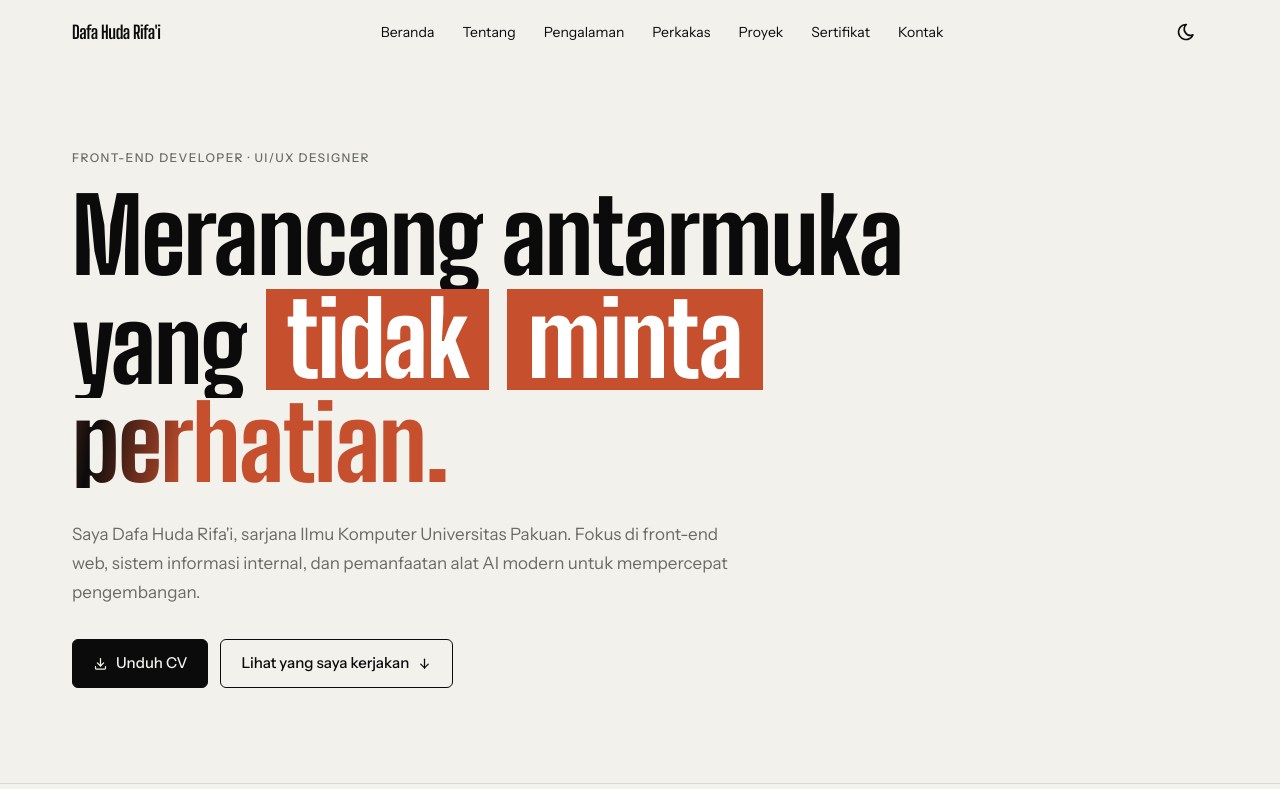
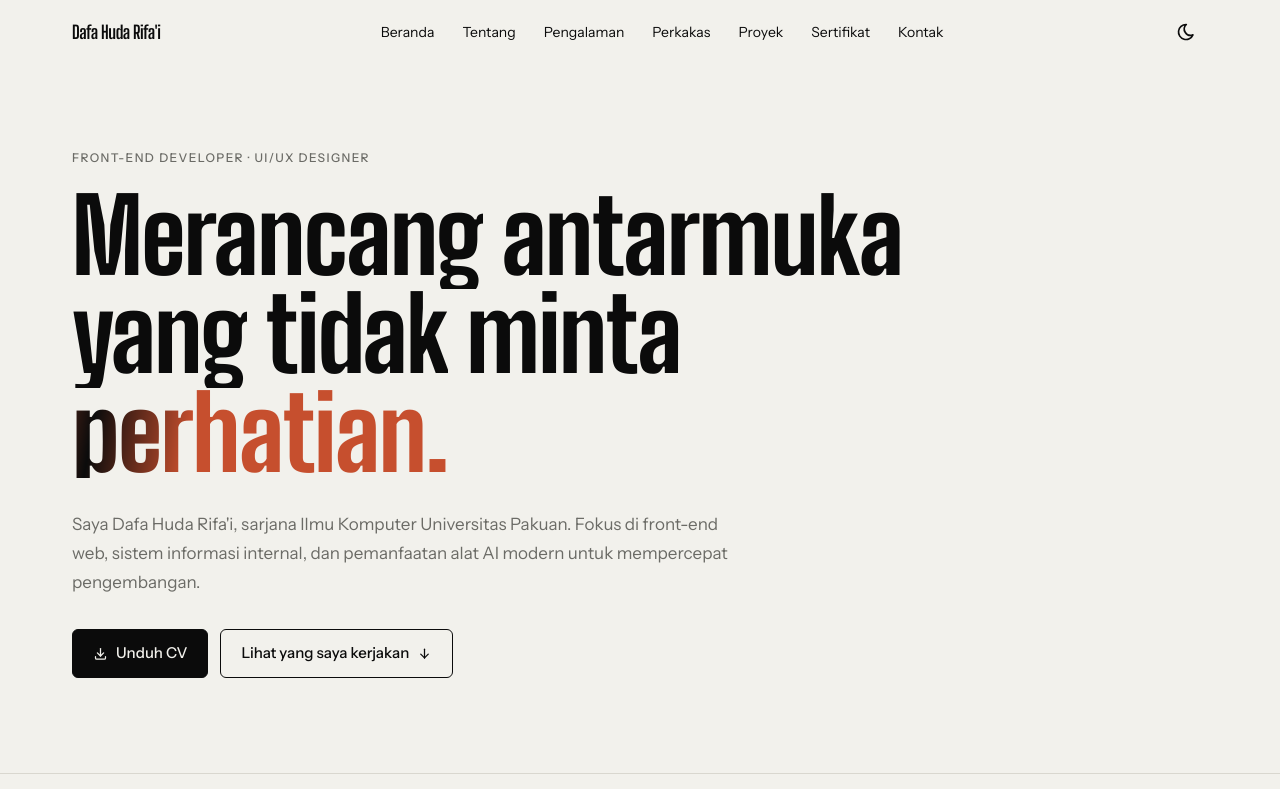
Before and after one commit to dafahuda/myportfolio, a React (Vite) app: page / in a window 1280 px wide. Shown: the top 789 px of the page. Built offline with nearby package versions, Linux system fonts and the light colour scheme.

Commit message:
refactor(ui): bersihkan seluruh ornamen stabilo agar tipografi bersih dan rapi

```diff
--- a/src/components/AnimatedWords.jsx
+++ b/src/components/AnimatedWords.jsx
@@ -13,37 +13,28 @@
  */
 import { useMemo } from "react";
 
-export default function AnimatedWords({ text, accent = "", highlight = "", className = "", delay = 0 }) {
+export default function AnimatedWords({ text, accent = "", className = "", delay = 0 }) {
   const words = useMemo(() => text.split(" "), [text]);
   const accentSet = useMemo(
     () => new Set(accent.split(" ").filter(Boolean)),
     [accent]
-  );
-  const highlightSet = useMemo(
-    () => new Set(highlight.split(" ").filter(Boolean)),
-    [highlight]
   );
 
   return (
     <span className={`inline-block ${className}`}>
       {words.map((w, i) => {
         const isAccent = accentSet.has(w);
-        const isHighlight = highlightSet.has(w);
-        const inner = (
-          <span
-            className={`aw-word inline-block ${isAccent ? "aw-accent" : ""} ${isHighlight ? "mark-accent" : ""}`}
-            style={{ animationDelay: `${delay + i * 60}ms` }}
-          >
-            {w}
-          </span>
-        );
-
         return (
           <span
             key={`${w}-${i}`}
             className="mr-[0.18em] inline-block overflow-hidden pb-[0.08em] align-bottom"
           >
-            {inner}{" "}
+            <span
+              className={`aw-word inline-block ${isAccent ? "aw-accent" : ""}`}
+              style={{ animationDelay: `${delay + i * 60}ms` }}
+            >
+              {w}
+            </span>{" "}
           </span>
         );
       })}
--- a/src/pages/AboutSection.jsx
+++ b/src/pages/AboutSection.jsx
@@ -1,5 +1,4 @@
 import Image, { aboutParagraph } from "../data";
-import HighlightText from "../components/HighlightText";
 
 const FOCUS = [
   {
@@ -40,7 +39,7 @@ const AboutSection = () => {
           </div>
           <div className="md:col-span-7 space-y-8" data-reveal>
             <p className="text-[17px] leading-[1.75] text-[var(--color-ink)]">
-              <HighlightText text={aboutParagraph.text} phrases={aboutParagraph.highlights} />
+              {aboutParagraph.text}
             </p>
             <ul className="grid sm:grid-cols-2 gap-6 pt-4 border-t border-[var(--color-line)]">
               {FOCUS.map((f) => (
--- a/src/pages/HeroSection.jsx
+++ b/src/pages/HeroSection.jsx
@@ -38,7 +38,7 @@ const HeroSection = () => {
           >
             <AnimatedWords text="Merancang antarmuka" />
             <br />
-            <AnimatedWords text="yang tidak minta" highlight="tidak minta" delay={240} />
+            <AnimatedWords text="yang tidak minta" delay={240} />
             <br />
             <AnimatedWords text="perhatian." delay={480} accent="perhatian." />
           </h1>
```
